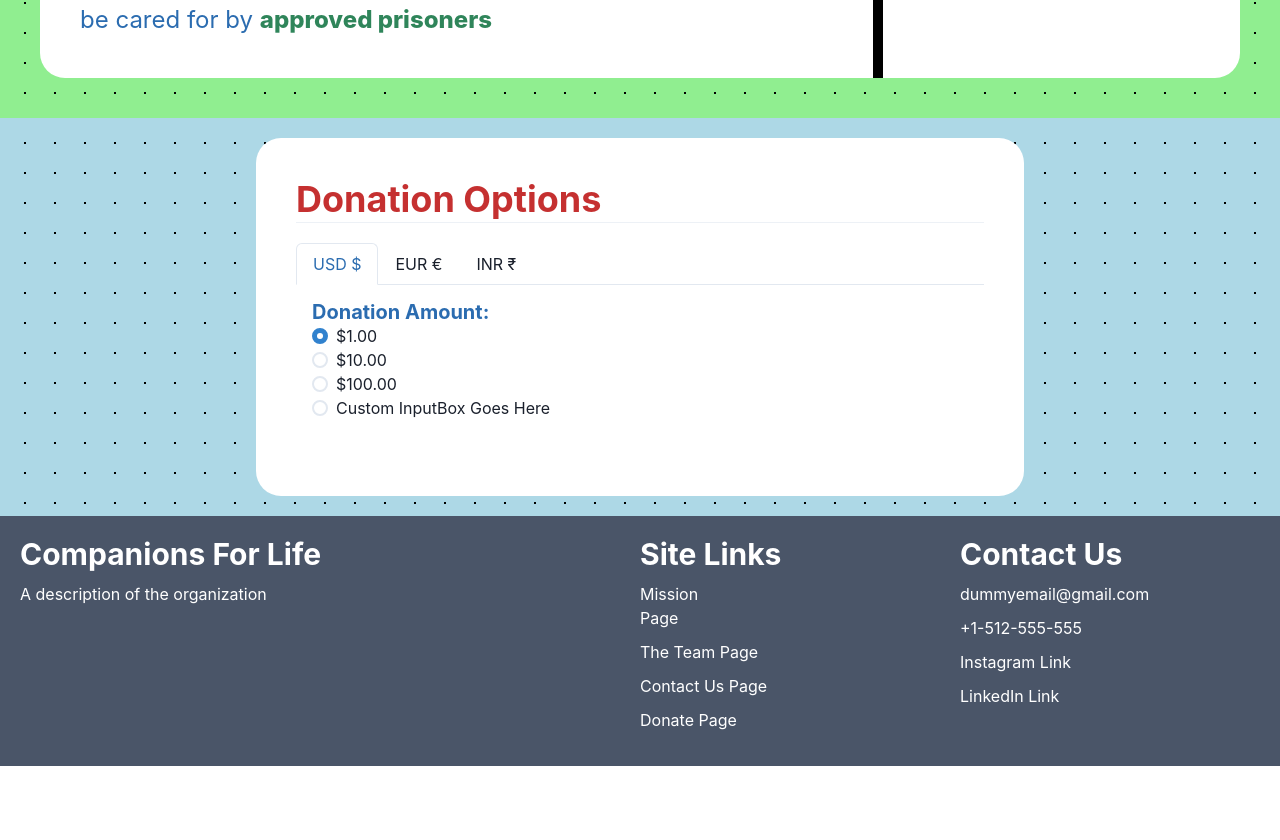
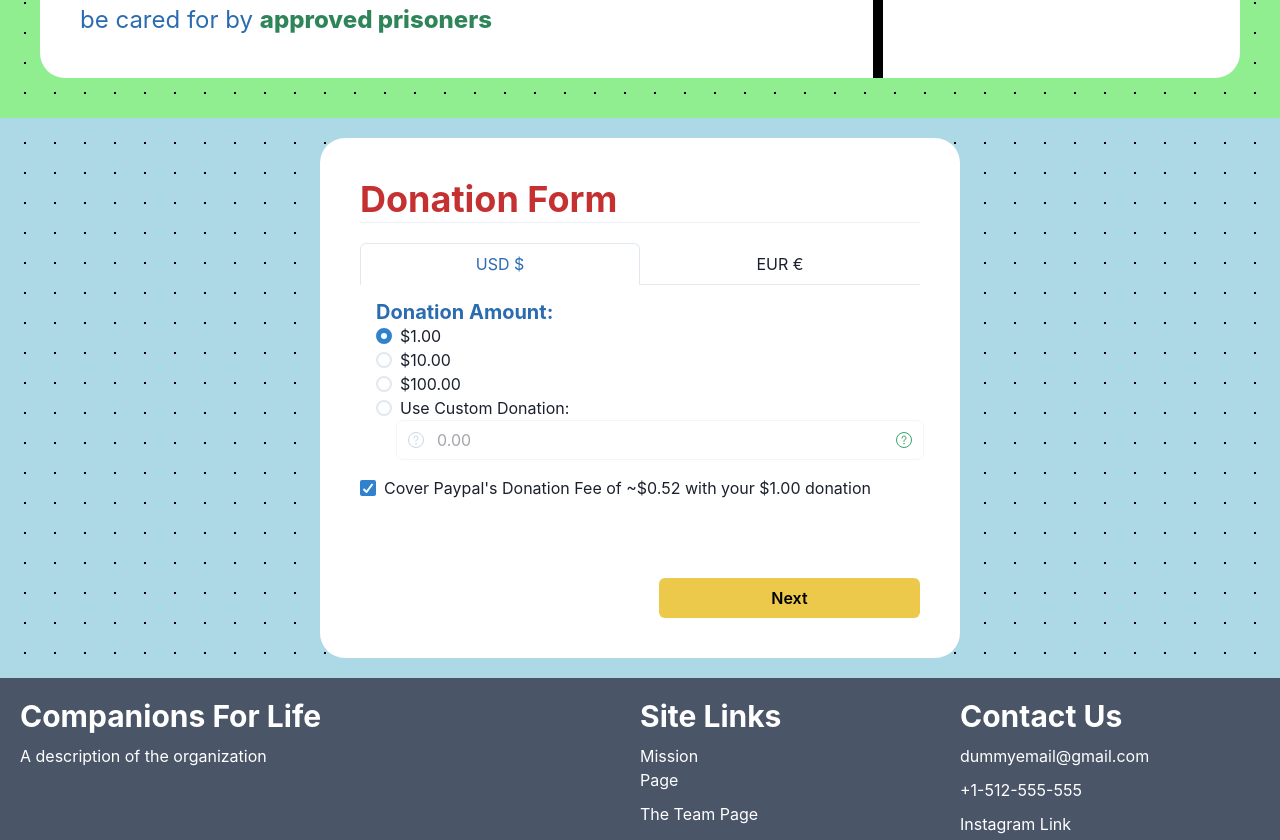
Before and after one commit to TheIshanD/companions-for-life, a Next.js app: page /donate in a window 1280 px wide. Shown: the part 500-1340 px from the top of the page. Before the commit the page ends 1266 px from the top, so only its background shows below. Built offline with nearby package versions, Linux system fonts and the light colour scheme.

Commit message:
donations

```diff
--- a/src/pages/donate.tsx
+++ b/src/pages/donate.tsx
@@ -5,11 +5,10 @@ import Header from "../components/Header"
 import Footer from "../components/Footer"
 
 import {
-  Flex, Heading, Link, Spacer, Image, Text, Box, Button, chakra, Divider, RadioGroup, Radio, Tabs, TabList, TabPanels, Tab, TabPanel
+  Flex, Heading, Link, Spacer, Image, Text, Box, Button, chakra, Divider, RadioGroup, Radio, Tabs, TabList, TabPanels, Tab, TabPanel, Input, NumberInput, NumberInputField, NumberIncrementStepper, NumberDecrementStepper, NumberInputStepper, Icon, InputGroup, InputLeftElement, InputRightElement, FormControl, Checkbox
  } from "@chakra-ui/react"
 
 import { PayPalScriptProvider, PayPalButtons } from "@paypal/react-paypal-js";
-import ButtonWrapper from "../components/PayPalButton";
 
 import ManAndDogAnimData from "../utils/dog-and-man.json";
 import Lottie from "lottie-react";
@@ -20,11 +19,76 @@ const style = {
 };
 
 export default function DonatePage() {
-  const [donationAmount, setDonationAmount] = React.useState("1.00");
-  const [currency, setCurrency] = React.useState("USD")
+  const [donationAmount, setDonationAmount] = React.useState(["1.00","1.00","100"]);
+  const [currency, setCurrency] = React.useState("USD");
+  const [donationPageIndex, setDonationPageIndex] = React.useState(0);
+  const [customAmount, setCustomAmount] = React.useState(["0.00","0.00","0"])
+  const [smallDonationError, SetSmallDonationError] = React.useState(false);
+
   const currencies = ["USD", "EUR", "INR"];
   const onCurrencyChange = (index : number)=>{
     setCurrency(currencies[index])
+  }
+
+  const OnCustomInputChanged = (event : any) => {
+
+    const word : string = event.target.value;
+    const value = (+word).toFixed(2);
+
+    const tmpCustomVals = [...customAmount];
+    tmpCustomVals[currencies.indexOf(currency)] = value;
+    setCustomAmount(tmpCustomVals);
+  }
+
+  const computePaypalFee = (donation : number)=> {
+    var percentFee = 0.0289
+    var fixedFee = 0;
+    //if international:
+    if(currency!='USD') {
+      percentFee += 0.015;
+    }
+
+    if(currency=="USD") {
+      fixedFee=0.49;
+    } else if (currency=="EUR") {
+      fixedFee=0.39;
+    }
+
+    const totalFee = donation * percentFee + fixedFee;
+
+    return totalFee;
+  }
+
+  const currencyInd = ()=>{return currencies.indexOf(currency)}
+  const donationCode = ()=>{return donationAmount[currencyInd()]}
+  const donationValue = ()=>{return donationCode()=="custom"?+customAmount[0]:+donationCode()}
+  const currencySymbol = ()=>{return ["$","€","₹"][currencyInd()]}
+  const totalPaymentVal = ()=>{return (computePaypalFee(donationValue()) + donationValue()).toFixed(2).toString()}
+
+  const OnNextClicked = ()=> {
+    const currVal = donationValue();
+
+    if(currency=="USD" || currency=="EUR") {
+      if(currVal < 1) {
+        SetSmallDonationError(true);
+      } else {
+        setDonationPageIndex(donationPageIndex+1)
+        SetSmallDonationError(false);
+      }
+    } else if (currency=="INR"){
+      if(currVal < 100) {
+        SetSmallDonationError(true);
+      } else {
+        setDonationPageIndex(donationPageIndex+1)
+        SetSmallDonationError(false);
+      }
+    }
+  }
+
+  const onRadioChange = (val : string)=>{
+    const tmpDonoAmt = [...donationAmount];
+    tmpDonoAmt[currencyInd()] = val;
+    setDonationAmount(tmpDonoAmt);
   }
 
   return (
@@ -60,59 +124,134 @@ export default function DonatePage() {
           <Flex
           direction="column"
           bg="white"
-          width="60vw"
+          minW="50vw"
           p="10"
           borderRadius="25px"
+          minH="65vh"
           >
-            <Heading color="red.600">Donation Options</Heading>
+            <Heading color="red.600">Donation Form</Heading>
             {/* <Text color="red.600" fontSize="xs">If donation options fail to load, try reloading the page</Text> */}
             <Divider mb="5"/>
-            <Flex direction="column" mb="5">
+            <Flex direction="column" mb="5" hidden={donationPageIndex!=0}>
               <Box>
-                <Tabs variant='enclosed' onChange={onCurrencyChange}>
+                <Tabs variant='enclosed' onChange={onCurrencyChange} isFitted>
                   <TabList>
                     <Tab>USD $</Tab>
                     <Tab>EUR €</Tab>
-                    <Tab>INR ₹</Tab>
+                    {/* <Tab>INR ₹</Tab> */}
                   </TabList>
                   <TabPanels>
                     <TabPanel>
                       <Heading color="blue.600" size="md">Donation Amount: </Heading>
-                      <RadioGroup onChange={setDonationAmount} value={donationAmount}>
-                        <Flex direction='column'>
+                      <RadioGroup onChange={(val)=>{onRadioChange(val)}} value={donationAmount[currencyInd()]}>
+                        <Flex direction="column">
                           <Radio value="1.00">$1.00</Radio>
                           <Radio value="10.00">$10.00</Radio>
                           <Radio value="100.00">$100.00</Radio>
-                          <Radio value="0.00">Custom InputBox Goes Here</Radio>
+                          <Radio value="custom">Use Custom Donation:</Radio>
+
+                          <InputGroup ml="5">
+                          <InputLeftElement pointerEvents='none'>
+                            <Icon color='gray.300' />
+                          </InputLeftElement>
+
+                            <Input
+                              onChange={(event)=>{OnCustomInputChanged(event)}}
+                              isDisabled={(donationCode() != "custom")}
+                              defaultValue="0.00"
+                              placeholder="Enter Donation Amount in US Dollars"
+                              size="md"
+                              type="number"
+                            />
+
+                            <InputRightElement>
+                              <Icon color='green.500' />
+                            </InputRightElement>
+                          </InputGroup>
+                          {smallDonationError && <Text ml="5" fontSize="sm" color="red.600">Donation must be at least $1.00</Text>}
+                        </Flex>
+
+                      </RadioGroup>
+
+                    </TabPanel>
+                    {/* TODO: WORK ON THIS */}
+                    <TabPanel>
+                      <Heading color="blue.600" size="md">Donation Amount: </Heading>
+                      <RadioGroup onChange={(val)=>{onRadioChange(val)}} value={donationAmount[currencyInd()]}>
+                        <Flex direction='column'>
+                          <Radio value="1.00">€1.00</Radio>
+                          <Radio value="10.00">€10.00</Radio>
+                          <Radio value="100.00">€100.00</Radio>
+                          <Radio value="custom">Use Custom Donation:</Radio>
+
+                          <InputGroup ml="5">
+                          <InputLeftElement pointerEvents='none'>
+                            <Icon color='gray.300' />
+                          </InputLeftElement>
+
+                            <Input
+                              onChange={(event)=>{OnCustomInputChanged(event)}}
+                              isDisabled={(donationCode() != "custom")}
+                              defaultValue="0.00"
+                              placeholder="Enter Donation Amount in Euros"
+                              size="md"
+                              type="number"
+                            />
+
+                            <InputRightElement>
+                              <Icon color='green.500' />
+                            </InputRightElement>
+                          </InputGroup>
+                          {smallDonationError && <Text ml="5" fontSize="sm" color="red.600">Donation must be at least €1.00</Text>}
+
                         </Flex>
                       </RadioGroup>
                     </TabPanel>
                     <TabPanel>
                       <Heading color="blue.600" size="md">Donation Amount: </Heading>
-                      <RadioGroup onChange={setDonationAmount} value={donationAmount}>
+                      <RadioGroup onChange={(val)=>{onRadioChange(val)}} value={donationAmount[currencyInd()]}>
                         <Flex direction='column'>
-                          <Radio value="1.00">€1.00</Radio>
-                          <Radio value="10.00">€10.00</Radio>
-                          <Radio value="100.00">€100.00</Radio>
-                          <Radio value="0.00">Custom InputBox Goes Here</Radio>
+                          <Radio value="100">₹100</Radio>
+                          <Radio value="1000">₹1000</Radio>
+                          <Radio value="10000">₹10000</Radio>
+                          <Radio value="custom">Use Custom Donation:</Radio>
+
+                          <InputGroup ml="5">
+                          <InputLeftElement pointerEvents='none'>
+                            <Icon color='gray.300' />
+                          </InputLeftElement>
+
+                            <Input
+                              onChange={(event)=>{OnCustomInputChanged(event)}}
+                              isDisabled={(donationCode() != "custom")}
+                              defaultValue="0.00"
+                              placeholder="Enter Donation Amount in Indian Rupees"
+                              size="md"
+                              type="number"
+                            />
+
+                            <InputRightElement>
+                              <Icon color='green.500' />
+                            </InputRightElement>
+                          </InputGroup>
+                          {smallDonationError && <Text ml="5" fontSize="sm" color="red.600">Donation must be at least ₹100</Text>}
+
                         </Flex>
                       </RadioGroup>
+
                     </TabPanel>
-                    <TabPanel>
-                      <Heading color="blue.600" size="md">Donation Amount: </Heading>
-                      <RadioGroup onChange={setDonationAmount} value={donationAmount}>
-                        <Flex direction='column'>
-                          <Radio value="1.00">₹100</Radio>
-                          <Radio value="10.00">₹1000</Radio>
-                          <Radio value="100.00">₹10000</Radio>
-                          <Radio value="0.00">Custom InputBox Goes Here</Radio>
-                        </Flex>
-                      </RadioGroup>
-                    </TabPanel>
+
                   </TabPanels>
                 </Tabs>
+
+                <Checkbox defaultChecked>Cover Paypal's Donation Fee of ~{Intl.NumberFormat("en-US", {style: "currency", currency: currency}).format(computePaypalFee(donationValue()))} with
+                       your {Intl.NumberFormat("en-US", {style: "currency", currency: currency}).format(donationValue())} donation</Checkbox>
               </Box>
             </Flex>
+
+            <Flex direction="column" hidden={donationPageIndex!=1}>
+              <Heading size="4xl" color="green" mb="5">{Intl.NumberFormat("en-US", {style: "currency", currency: currency}).format(+totalPaymentVal())}</Heading>
+              <Heading size="lg">Pay Now</Heading>
 
               <PayPalScriptProvider options={{ clientId:"test", currency: currency }}>
                 <PayPalButtons
@@ -124,7 +263,7 @@ export default function DonatePage() {
                         {
                           amount: {
                             currency_code: currency,
-                          value: donationAmount
+                            value: totalPaymentVal(),
                           }
                         }
                       ]
@@ -140,6 +279,19 @@ export default function DonatePage() {
                 />
               </PayPalScriptProvider>
             </Flex>
+
+            <Spacer></Spacer>
+            <Flex direction="row" gap="10"  mt="5">
+              <Box width="50%" hidden={donationPageIndex!=0}/>
+              <Button width="50%" colorScheme='yellow' hidden={donationPageIndex==0} onClick={()=>{setDonationPageIndex(donationPageIndex-1)}}>
+                Back
+              </Button>
+              <Button width="50%" colorScheme='yellow' hidden={donationPageIndex==1} onClick={OnNextClicked}>
+                Next
+              </Button>
+              <Box width="50%" hidden={donationPageIndex!=1}/>
+            </Flex>
+          </Flex>
         </Flex>
         <Footer/>
     </Flex>
```
Also changed, not shown: src/pages/about.tsx (+21 -21 lines). Lines whose indentation alone changed are shown as unchanged.
